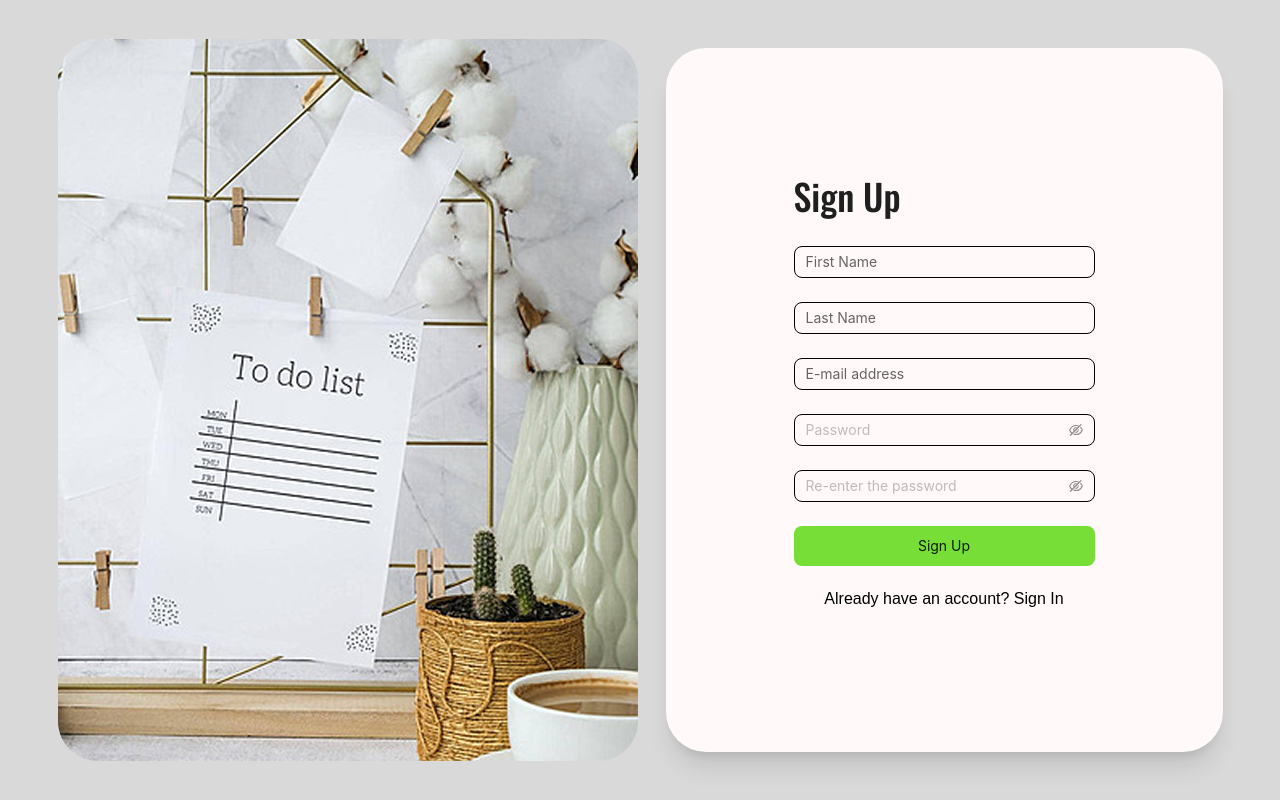
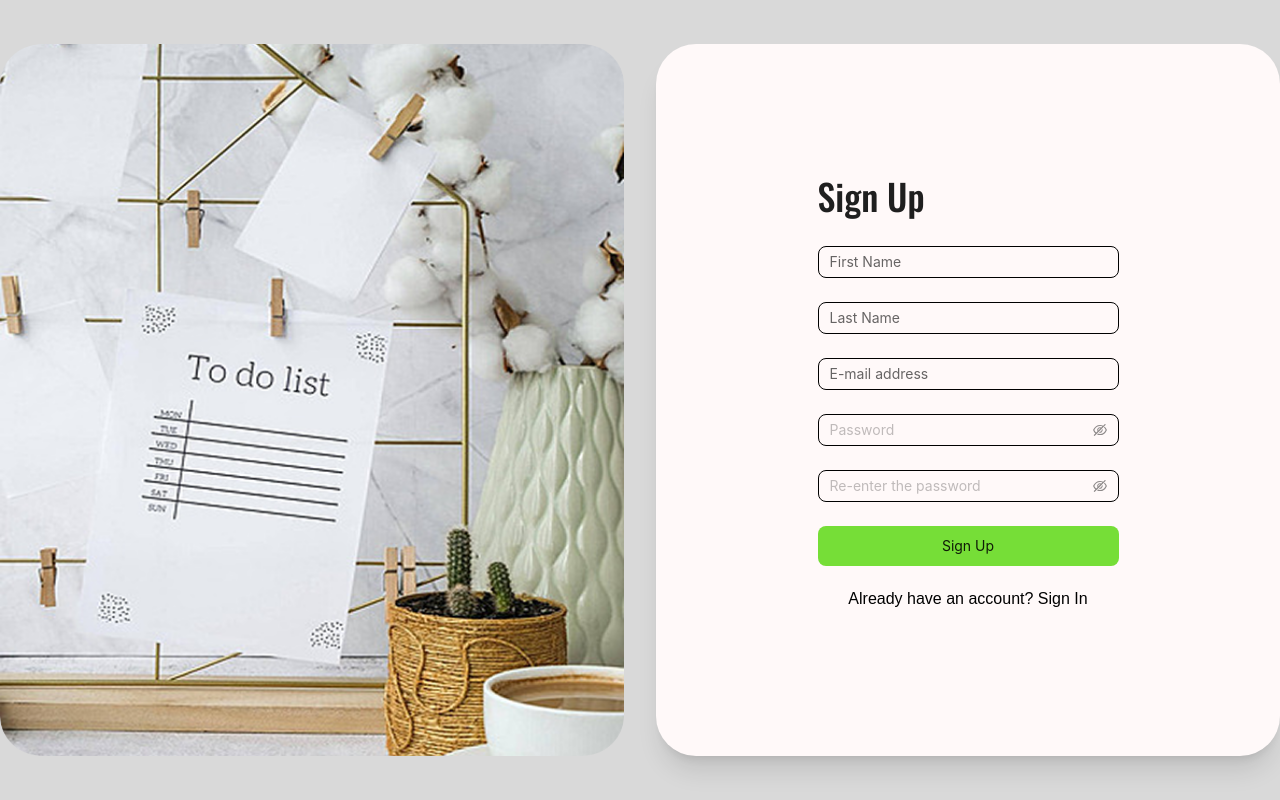
Before and after one commit to rawanessam1/todo-list, a React (Vite) app: page / in a window 1280 px wide. Built offline with nearby package versions, Linux system fonts and the light colour scheme; a web font is replaced by a local one.

Commit message:
Fix spacing issues in SignUp/SignIn pages

```diff
--- a/src/pages/authentication/SignIn.jsx
+++ b/src/pages/authentication/SignIn.jsx
@@ -8,12 +8,12 @@ import facebook from '../../assets/Facebook-icon.png';
 
 function SignIn() {
   return (
-    <div className="flex flex-row w-full h-screen justify-center items-center gap-7 p-14">
-      <div className="leftSide rounded-[40px]">
-        <img src={mainImage} alt="main image" className="object-cover"/>
-      </div>
+  <div className="container mx-auto flex h-screen gap-8 pt-11 pb-11">
+      <div className="leftSide flex-1">
+          <img src={mainImage} alt="main image"className="w-full h-full rounded-[40px]"/>
+        </div>
 
-      <div className=" rightSide shadow-xl rounded-[40px] bg-mainWhite p-40 flex flex-col justify-center items-center">
+        <div className="rightSide shadow-xl rounded-[40px] bg-mainWhite flex flex-col items-center justify-center flex-1">
           <div>
             <SignInForm />
           </div>
--- a/src/pages/authentication/SignUp.jsx
+++ b/src/pages/authentication/SignUp.jsx
@@ -7,19 +7,19 @@ import mainImage from '../../assets/Rectangle-1.png';
 
 function SignUp() {
   return (
-    <div className="flex flex-row w-full h-screen justify-center items-center gap-7 p-14">
-      <div className="leftSide rounded-[40px]">
-        <img src={mainImage} alt="main image" className="object-cover"/>
+  <div className="container mx-auto flex h-screen gap-8 pt-11 pb-11">
+      <div className="leftSide flex-1">
+          <img src={mainImage} alt="main image"className="w-full h-full rounded-[40px]"/>
       </div>
 
-        <div className=" rightSide shadow-xl rounded-[40px] bg-mainWhite p-32 flex flex-col justify-center items-center">
+      <div className="rightSide shadow-xl rounded-[40px] bg-mainWhite flex flex-col items-center justify-center flex-1">
           <div>
             <SignUpForm />
           </div>
           <p className="font-Inder text-center">
               Already have an account? <a href='#'>Sign In</a>
           </p>
-        </div>
+      </div>
     </div>
   )
 }
```
